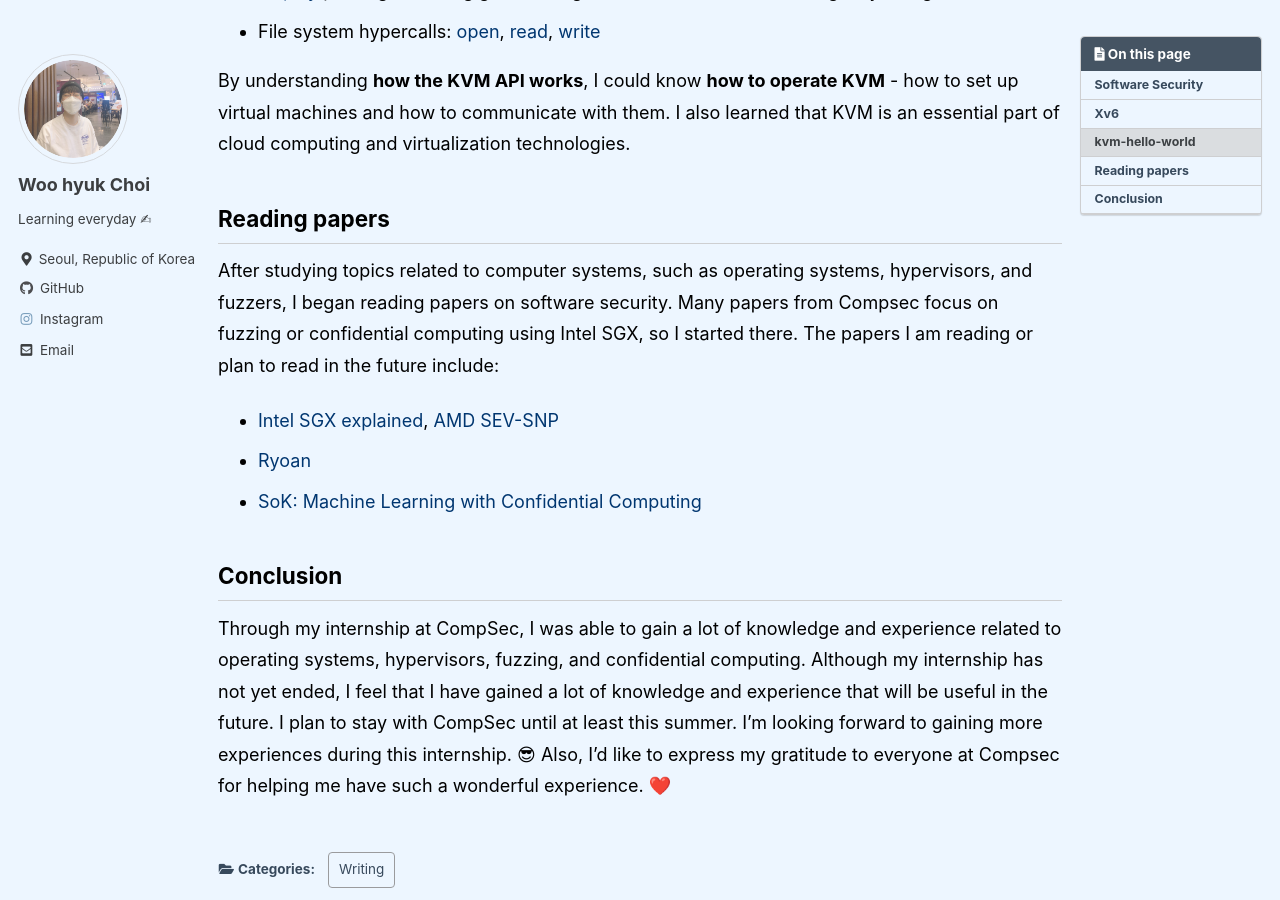
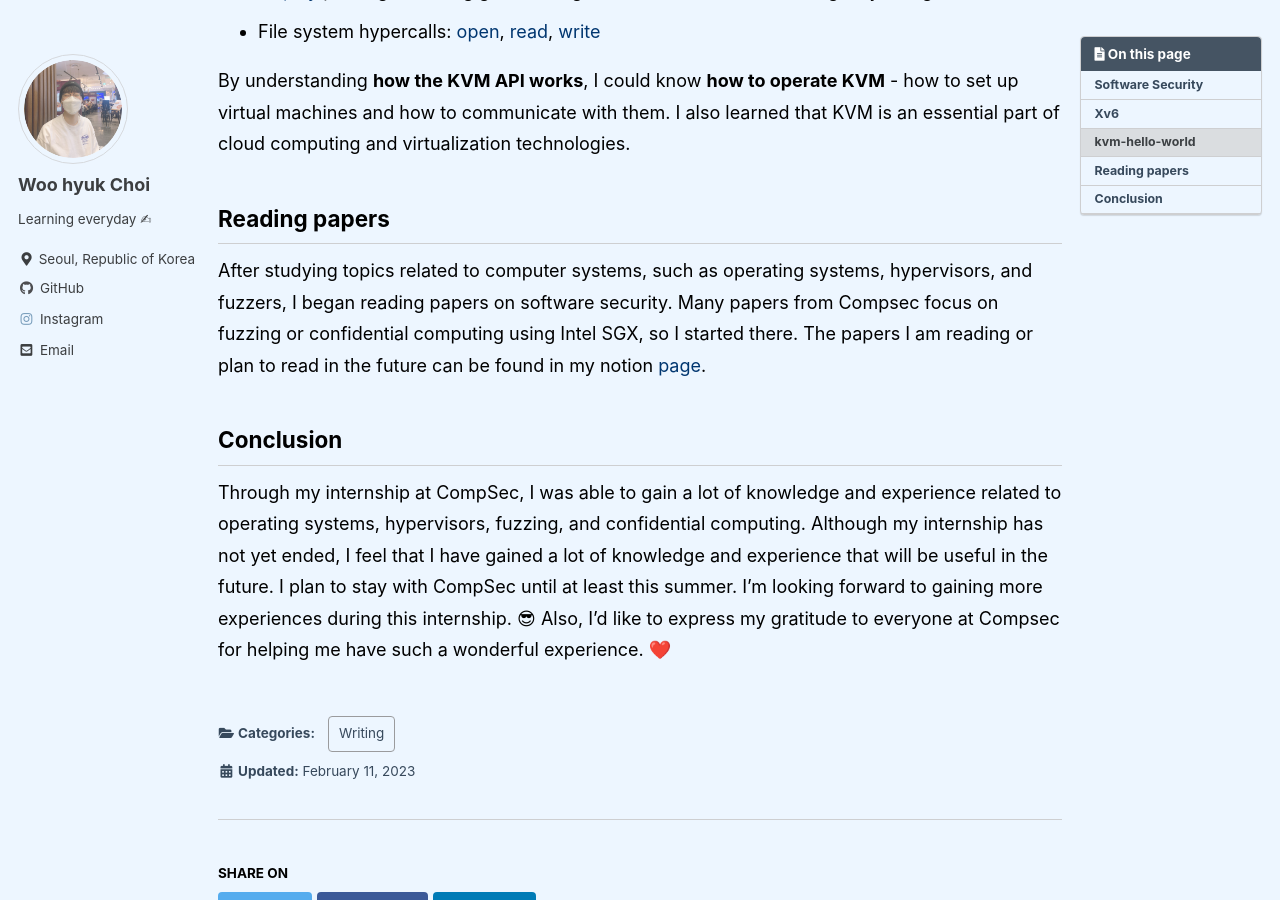
Before and after one commit to cw00h/cw00h.github.io, a Jekyll site: the page built from _posts/2023-02-11-compsec-23winter.md, in a window 1280 px wide and 900 px high, scrolled down 2532 px. Built offline with Jekyll 4.4.1, drawn with Linux system fonts in a browser that asks for light colours; cached includes are drawn as plain includes; comment, search, counter and statistics services are not loaded.

Commit message:
Docs: Edit compsec-23winter.md

```diff
--- a/_posts/2023-02-11-compsec-23winter.md
+++ b/_posts/2023-02-11-compsec-23winter.md
@@ -70,11 +70,7 @@
 
 ## Reading papers
 
-After studying topics related to computer systems, such as operating systems, hypervisors, and fuzzers, I began reading papers on software security. Many papers from Compsec focus on fuzzing or confidential computing using Intel SGX, so I started there. The papers I am reading or plan to read in the future include:
-
-- [Intel SGX explained](https://eprint.iacr.org/2016/086.pdf), [AMD SEV-SNP](https://www.amd.com/system/files/TechDocs/SEV-SNP-strengthening-vm-isolation-with-integrity-protection-and-more.pdf)
-- [Ryoan](https://www.usenix.org/system/files/conference/osdi16/osdi16-hunt.pdf)
-- [SoK: Machine Learning with Confidential Computing](https://arxiv.org/pdf/2208.10134.pdf)
+After studying topics related to computer systems, such as operating systems, hypervisors, and fuzzers, I began reading papers on software security. Many papers from Compsec focus on fuzzing or confidential computing using Intel SGX, so I started there. The papers I am reading or plan to read in the future can be found in my notion [page](https://www.notion.so/cw00h/Research-Paper-2f38f4ea021848f9bdec36a48df20928?pvs=4).
 
 ## Conclusion
 
```
